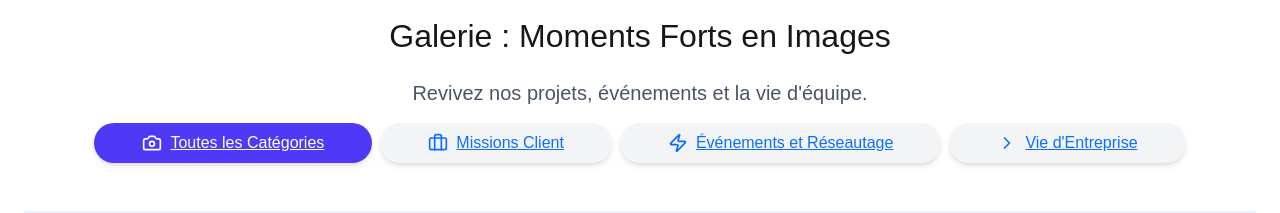
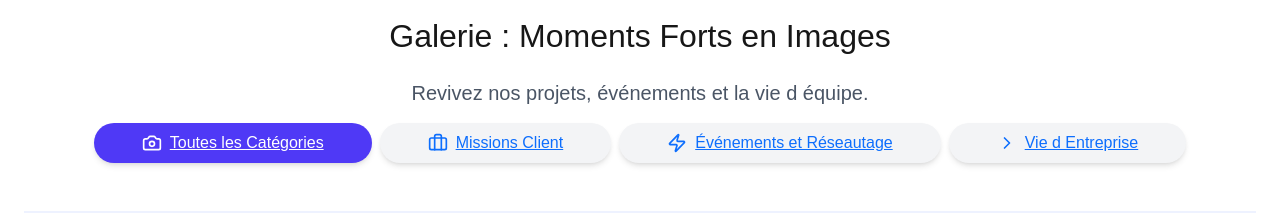
Before and after one commit to sedidia/dotkicc, a Next.js app: page / in a window 1280 px wide. Shown: the part 1400-1613 px from the top of the page. Built offline with nearby package versions, Linux system fonts and the light colour scheme; no server answers; the database is empty.

Commit message:
apostroph correction

```diff
--- a/src/app/page.tsx
+++ b/src/app/page.tsx
@@ -29,7 +29,7 @@ export const metadata: Metadata = {
   keywords: ['activités', 'entreprise', 'formation', 'événements', 'blog', 'actualités'],
   openGraph: {
     title: "DOT KICC - Accueil",
-    description: "La page d'accueil incontournable pour les activités de notre entreprise.",
+    description: "La page d accueil incontournable pour les activités de notre entreprise.",
     url: '/',
     siteName: 'DOT KICC',
     // Ajoutez ici une image si vous en avez une dans /public
@@ -51,12 +51,12 @@ interface Activite {
     // ... Ajoutez tous les autres champs ici
 }
 
-// 2. Définir la structure d'un élément de la collection
+// 2. Définir la structure d un élément de la collection
 interface CollectionItem {
     name: string;
-    data: Activite[]; // Le tableau de données utilise l'interface Activite
-    // Si d'autres collections existent, vous pouvez utiliser 'any[]' pour leur 'data'
-    // mais le mieux est d'utiliser un 'Union Type' ou un 'Generic' si possible.
+    data: Activite[]; // Le tableau de données utilise l interface Activite
+    // Si d autres collections existent, vous pouvez utiliser 'any[]' pour leur 'data'
+    // mais le mieux est d utiliser un 'Union Type' ou un 'Generic' si possible.
     // Pour simplifier, nous utilisons ici un type qui couvre au moins 'activites'.
 }
 
@@ -97,12 +97,12 @@ async function getActivites(): Promise<Activite[]> {
 
   } catch (error) {
     console.error('Erreur lors de la récupération des activités (Serveur):', error);
-    return []; // Retourne un tableau vide en cas d'échec
+    return []; // Retourne un tableau vide en cas d échec
   }
 }
 
 // **********************************************
-// 3. Composant de la Page d'Accueil (Serveur)
+// 3. Composant de la Page d Accueil (Serveur)
 // **********************************************
 
 export default async function Home() {
@@ -121,7 +121,7 @@ export default async function Home() {
     const mockCEO = {
       nom: "CEO Idris sedidia",
       titre: "Directeur Général",
-      citation: "Notre vision est de transformer l'ambition en impact réel, en plaçant l'humain au cœur de chaque innovation.",
+      citation: "Notre vision est de transformer l ambition en impact réel, en plaçant l humain au cœur de chaque innovation.",
       imagePlaceholder: "https://placehold.co/150x150/5B21B6/ffffff?text=E.V."
     };
 
@@ -131,7 +131,7 @@ export default async function Home() {
       { id: 'Tous', label: 'Toutes les Catégories', icon: Camera, colorClass: 'bg-indigo-600' },
       { id: 'Missions', label: 'Missions Client', icon: Briefcase, colorClass: 'bg-green-600' },
       { id: 'Événements', label: 'Événements et Réseautage', icon: Zap, colorClass: 'bg-red-600' },
-      { id: 'Autres', label: 'Vie d\'Entreprise', icon: ChevronRight, colorClass: 'bg-yellow-600' },
+      { id: 'Autres', label: 'Vie d Entreprise', icon: ChevronRight, colorClass: 'bg-yellow-600' },
     ];
 
 
@@ -213,7 +213,7 @@ export default async function Home() {
               </section>
               {/* 2. Carousel Home (Hero Section) */}
 
-              {/* 3. Chiffre d'affaires & Membres (Statistiques) */}
+              {/* 3. Chiffre d affaires & Membres (Statistiques) */}
               <section className="py-16 bg-white">
                 <div className="max-w-7xl mx-auto px-4 sm:px-6 lg:px-8">
                   <h2 className="text-3xl font-bold text-center text-gray-900 mb-12">
@@ -234,7 +234,7 @@ export default async function Home() {
                   </div>
                 </div>
               </section>
-              {/* 3. Chiffre d'affaires & Membres (Statistiques) */}
+              {/* 3. Chiffre d affaires & Membres (Statistiques) */}
 
               {/* activités recentes */}
               <section id="activities" className="py-20 bg-gray-50">
@@ -248,7 +248,7 @@ export default async function Home() {
                       {activites.map((activite) => (
                         <div key={activite._id} className="bg-white p-6 rounded-xl shadow-lg border-t-8 border-yellow-500 flex flex-col hover:shadow-2xl transition duration-300">
                           <div className="w-full h-48 bg-gray-200 overflow-hidden">
-                            {/* Si l'image existe, on l'affiche */}
+                            {/* Si l image existe, on l affiche */}
                             {activite.laphoto ? (
                               <Image // <-- Utilisation du composant Next.js Image
                                 src={activite.laphoto}
@@ -294,7 +294,7 @@ export default async function Home() {
                   ) : (
                     <div className="text-center py-10 border-2 border-dashed border-gray-300 rounded-lg">
                       <p className="text-lg text-gray-600">
-                        {/* Message affiché si la collection est vide ou en cas d'erreur */}
+                        {/* Message affiché si la collection est vide ou en cas d erreur */}
                         Aucune activité n'a été trouvée ou une erreur est survenue lors du chargement.
                       </p>
                       <p className="text-sm text-gray-400 mt-2">
@@ -315,14 +315,14 @@ export default async function Home() {
                     Galerie : Moments Forts en Images
                   </h2>
                   <p className="text-xl text-gray-600 text-center mb-12 max-w-3xl mx-auto">
-                    Revivez nos projets, événements et la vie d'équipe.
+                    Revivez nos projets, événements et la vie d équipe.
                   </p>
 
                   {/* Boutons de Catégorie (Statiques/Décoratifs) */}
                   <div className="flex flex-wrap justify-center space-x-2 space-y-2 md:space-y-0 mb-12">
                     {categories.map((cat, index) => {
                       const Icon = cat.icon;
-                      // Le premier bouton est stylisé comme "actif" pour l'apparence statique
+                      // Le premier bouton est stylisé comme "actif" pour l apparence statique
                       const isActive = index === 0;
 
                       return (
```
